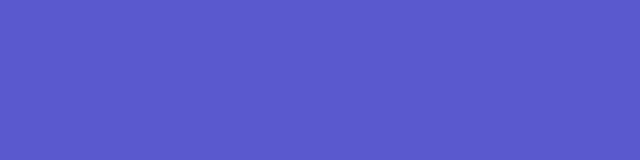
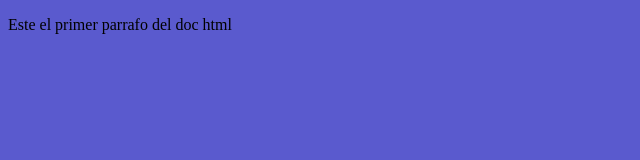
Before and after one commit to yosepyusen/pryecto_web_empresaB, a plain HTML site: page index.html in a window 1280 px wide. Shown: the whole page, without its empty margins (0-640 px from the left). Drawn offline with Linux system fonts and the light colour scheme.

Commit message:
Creando parrafo 1 desde rama MASTER

```diff
--- a/index.html
+++ b/index.html
@@ -9,7 +9,7 @@
 </head>
 <body>
 
-
+    <p>Este el primer parrafo del doc html</p>
 
 </body>
 </html>
```
